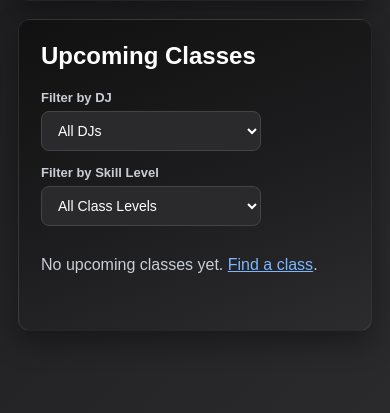
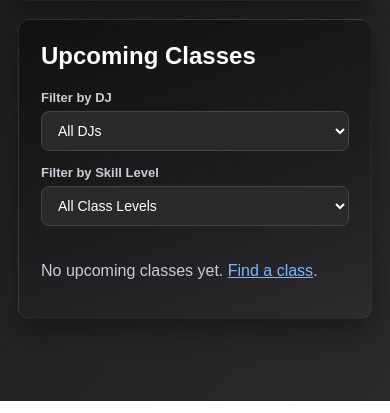
Before and after one commit to sidluthra1/djschedulerSHHO, a Django app: page / in a window 390 px wide. Shown: the part 1291-1704 px from the top of the page. Run offline with Django 5.2, Linux system fonts and the light colour scheme; the visitor is signed in with stand-in values (Sample User, id 1); data comes from the database, SQL or seed files in the repository; data that the repository does not hold is empty.

Commit message:
fixed GUI for upcoming classes

```diff
--- a/lessonscheduler/templates/user_homepage.html
+++ b/lessonscheduler/templates/user_homepage.html
@@ -130,6 +130,28 @@ body {
     padding-left: 0;
     margin-bottom: 0;
 }
+
+/* 2-column grid for upcoming classes */
+#upcomingClassList{
+    display:grid;
+    grid-template-columns:repeat(2, 1fr);
+    gap:14px;
+    margin-top:0;
+}
+
+/* make each class card fill its grid cell nicely */
+.upcoming-class-item{
+    height:100%;
+    margin-bottom:0;
+    transition:transform .2s ease, box-shadow .2s ease;
+    box-shadow:0 6px 14px rgba(0,0,0,0.18);
+}
+
+.upcoming-class-item:hover{
+    transform:translateY(-2px);
+    box-shadow:0 10px 18px rgba(0,0,0,0.24);
+}
+
 .item {
     background: rgba(255, 255, 255, 0.06);
     border-left: 4px solid #0066cc;
@@ -269,38 +291,40 @@ body {
     font-size:14px;
 }
 
-/* ===== UPCOMING LESSONS ===== */
-.lessons-card h2{
-    color:#111;
-    margin-bottom:12px;
-    font-size:28px;
+/* ===== UPCOMING CLASSES LAYOUT ===== */
+.upcoming-classes-layout{
+    display:grid;
+    grid-template-columns: 300px 1fr;
+    gap:20px;
+    align-items:start;
 }
-.lesson-list{
-    list-style:none;
-    margin-top:10px;
+
+.filters-column{
+    display:flex;
+    flex-direction:column;
+    gap:14px;
 }
-.lesson-item{
-    background:white;
-    border:1px solid #e4e4e4;
-    border-radius:14px;
-    padding:18px;
-    margin-bottom:14px;
+
+.classes-scroll-box{
+    max-height:300px;
+    overflow-y:auto;
+    overflow-x:hidden;
+    padding-right:6px;
 }
-.lesson-item strong{
-    display:block;
-    font-size:18px;
-    color:#111;
-    margin-bottom:8px;
+
+/* Optional scrollbar styling */
+.classes-scroll-box::-webkit-scrollbar{
+    width:8px;
 }
-.lesson-item p{
-    color:#555;
-    margin-bottom:4px;
-    font-size:14px;
+
+.classes-scroll-box::-webkit-scrollbar-thumb{
+    background:#555;
+    border-radius:8px;
 }
-.empty-state{
-    color:#666;
-    font-size:15px;
-    margin-top:10px;
+
+.classes-scroll-box::-webkit-scrollbar-track{
+    background:#1f1f22;
+    border-radius:8px;
 }
 
 /* ===== FILTERS ===== */
@@ -351,6 +375,17 @@ body {
 
     .nav-right{
         width:100%;
+    }
+     #upcomingClassList{
+        grid-template-columns:1fr;
+    }
+
+    .upcoming-classes-layout{
+        grid-template-columns:1fr;
+    }
+
+    .classes-scroll-box{
+        max-height:320px;
     }
 }
 </style>
@@ -453,7 +488,9 @@ body {
 <div class="card">
     <h2>Upcoming Classes</h2>
 
-    <div class="filters-row">
+    <div class="upcoming-classes-layout">
+
+        <div class="filters-column">
             <div class="filter-group">
                 <label for="djFilter">Filter by DJ</label>
                 <select id="djFilter">
@@ -467,7 +504,6 @@ body {
             </div>
 
             <div class="filter-group">
-            <div class="filter-group">
                 <label for="skillFilter">Filter by Skill Level</label>
                 <select id="skillFilter">
                     <option value="">All Class Levels</option>
@@ -479,6 +515,7 @@ body {
             </div>
         </div>
 
+        <div class="classes-scroll-box">
             {% if available_lessons %}
             <ul class="item-list" id="upcomingClassList">
                 {% for lesson in available_lessons %}
@@ -514,8 +551,11 @@ body {
             </p>
             {% endif %}
         </div>
+
+    </div>
+</div>
+
 {% endif %}
-</div>
 
 {{ calendar_lessons|json_script:"lessonData" }}
 <script>
```
Lines whose indentation alone changed are shown as unchanged.
